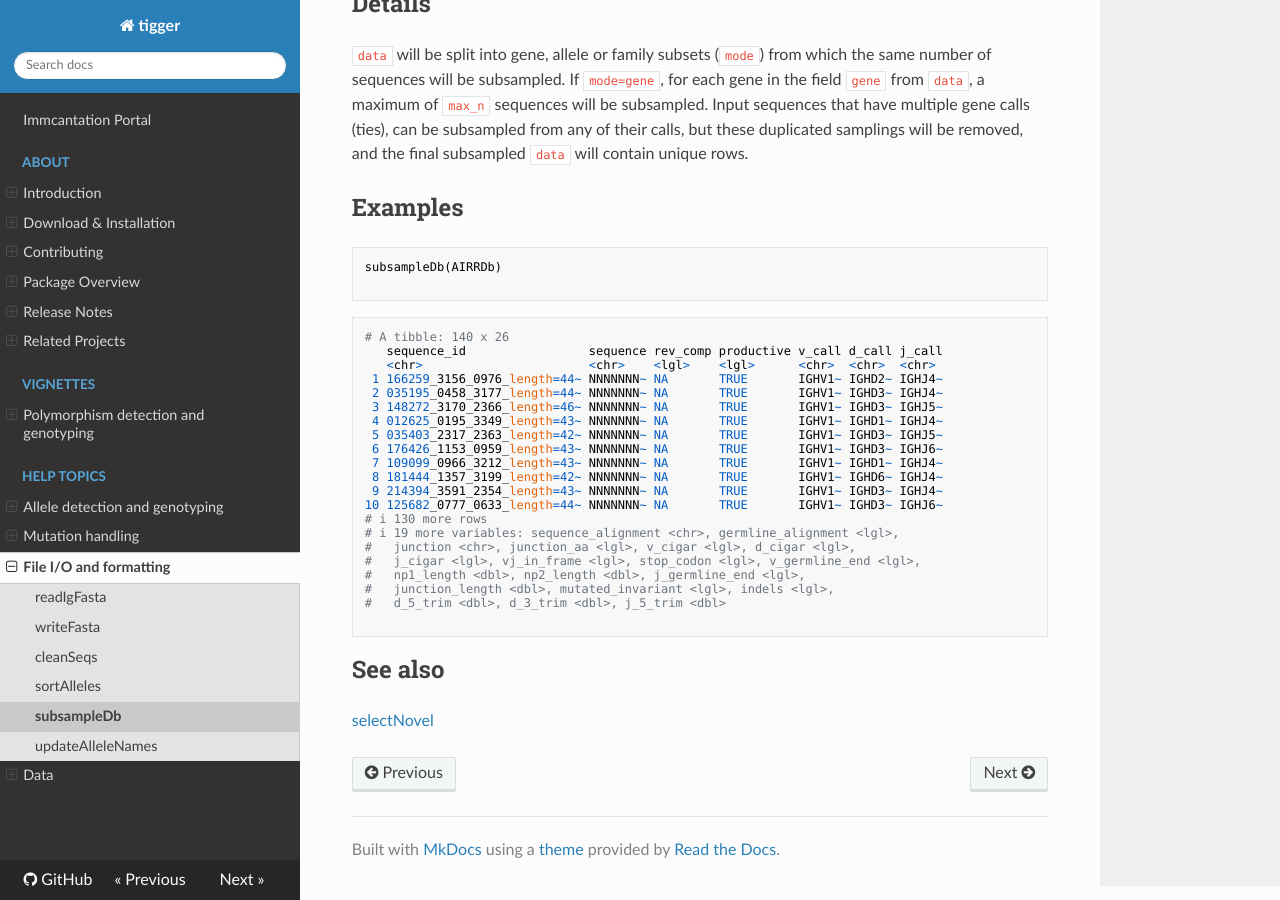
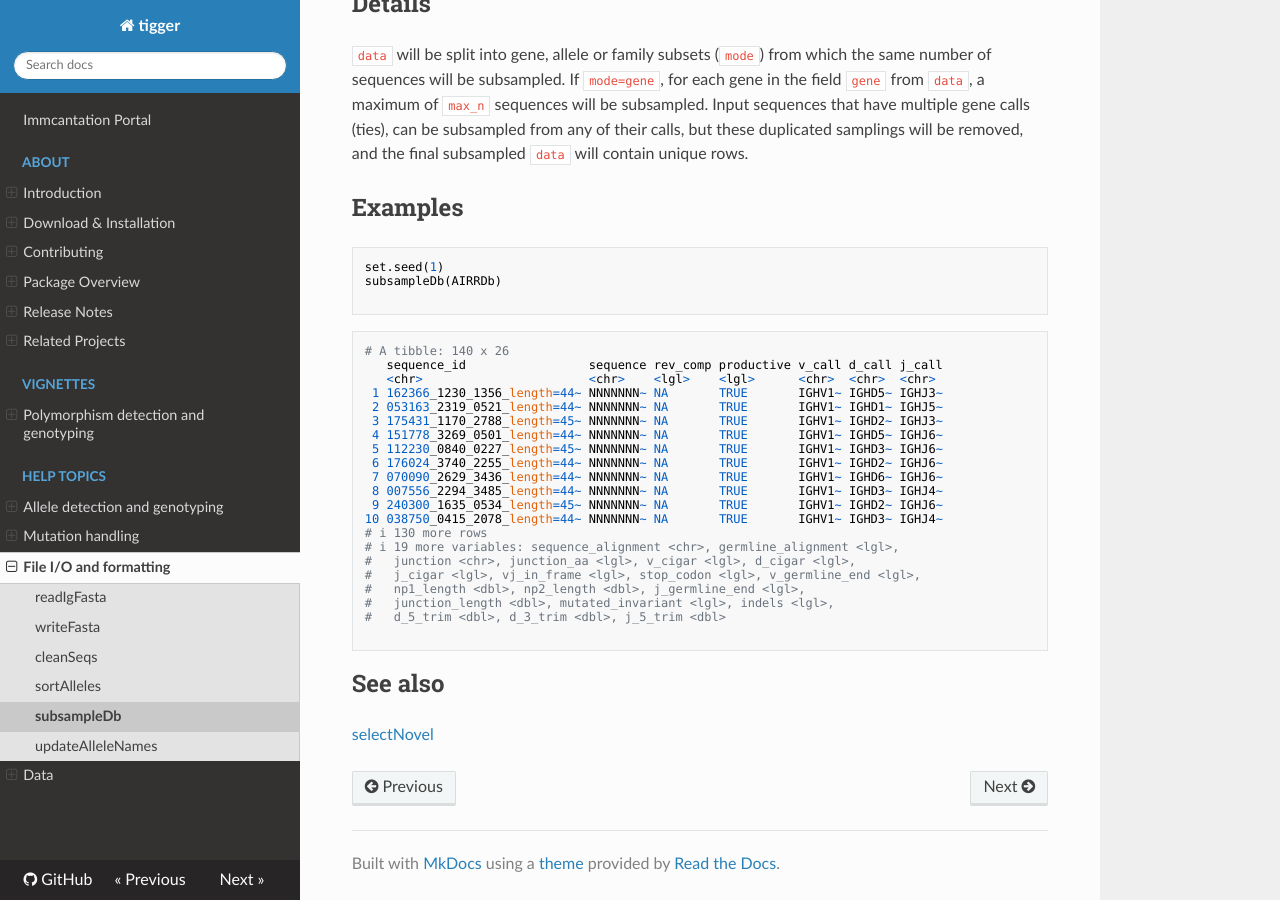
Before and after one commit to immcantation/tigger, an MkDocs documentation site: the page built from docs/topics/subsampleDb.md, in a window 1280 px wide and 900 px high, scrolled down 1278 px. Built offline with MkDocs 1.6.1, drawn with Linux system fonts in a browser that asks for light colours; nearby versions of some CDN libraries.

Commit message:
[skip ci] Auto-render docs.

````diff
--- a/docs/topics/subsampleDb.md
+++ b/docs/topics/subsampleDb.md
@@ -82,6 +82,7 @@ Examples
 -------------------
 
 ```R
+set.seed(1)
 subsampleDb(AIRRDb)
 
 ```
@@ -91,16 +92,16 @@ subsampleDb(AIRRDb)
 # A tibble: 140 x 26
    sequence_id                 sequence rev_comp productive v_call d_call j_call
    <chr>                       <chr>    <lgl>    <lgl>      <chr>  <chr>  <chr>
- 1 166259_3156_0976_length=44~ NNNNNNN~ NA       TRUE       IGHV1~ IGHD2~ IGHJ4~
- 2 035195_0458_3177_length=44~ NNNNNNN~ NA       TRUE       IGHV1~ IGHD3~ IGHJ4~
- 3 148272_3170_2366_length=46~ NNNNNNN~ NA       TRUE       IGHV1~ IGHD3~ IGHJ5~
- 4 012625_0195_3349_length=43~ NNNNNNN~ NA       TRUE       IGHV1~ IGHD1~ IGHJ4~
- 5 035403_2317_2363_length=42~ NNNNNNN~ NA       TRUE       IGHV1~ IGHD3~ IGHJ5~
- 6 176426_1153_0959_length=43~ NNNNNNN~ NA       TRUE       IGHV1~ IGHD3~ IGHJ6~
- 7 109099_0966_3212_length=43~ NNNNNNN~ NA       TRUE       IGHV1~ IGHD1~ IGHJ4~
- 8 181444_1357_3199_length=42~ NNNNNNN~ NA       TRUE       IGHV1~ IGHD6~ IGHJ4~
- 9 214394_3591_2354_length=43~ NNNNNNN~ NA       TRUE       IGHV1~ IGHD3~ IGHJ4~
-10 125682_0777_0633_length=44~ NNNNNNN~ NA       TRUE       IGHV1~ IGHD3~ IGHJ6~
+ 1 162366_1230_1356_length=44~ NNNNNNN~ NA       TRUE       IGHV1~ IGHD5~ IGHJ3~
+ 2 053163_2319_0521_length=44~ NNNNNNN~ NA       TRUE       IGHV1~ IGHD1~ IGHJ5~
+ 3 175431_1170_2788_length=45~ NNNNNNN~ NA       TRUE       IGHV1~ IGHD2~ IGHJ3~
+ 4 151778_3269_0501_length=44~ NNNNNNN~ NA       TRUE       IGHV1~ IGHD5~ IGHJ6~
+ 5 112230_0840_0227_length=45~ NNNNNNN~ NA       TRUE       IGHV1~ IGHD3~ IGHJ6~
+ 6 176024_3740_2255_length=44~ NNNNNNN~ NA       TRUE       IGHV1~ IGHD2~ IGHJ6~
+ 7 070090_2629_3436_length=44~ NNNNNNN~ NA       TRUE       IGHV1~ IGHD6~ IGHJ6~
+ 8 007556_2294_3485_length=44~ NNNNNNN~ NA       TRUE       IGHV1~ IGHD3~ IGHJ4~
+ 9 240300_1635_0534_length=45~ NNNNNNN~ NA       TRUE       IGHV1~ IGHD2~ IGHJ6~
+10 038750_0415_2078_length=44~ NNNNNNN~ NA       TRUE       IGHV1~ IGHD3~ IGHJ4~
 # i 130 more rows
 # i 19 more variables: sequence_alignment <chr>, germline_alignment <lgl>,
 #   junction <chr>, junction_aa <lgl>, v_cigar <lgl>, d_cigar <lgl>,
````
